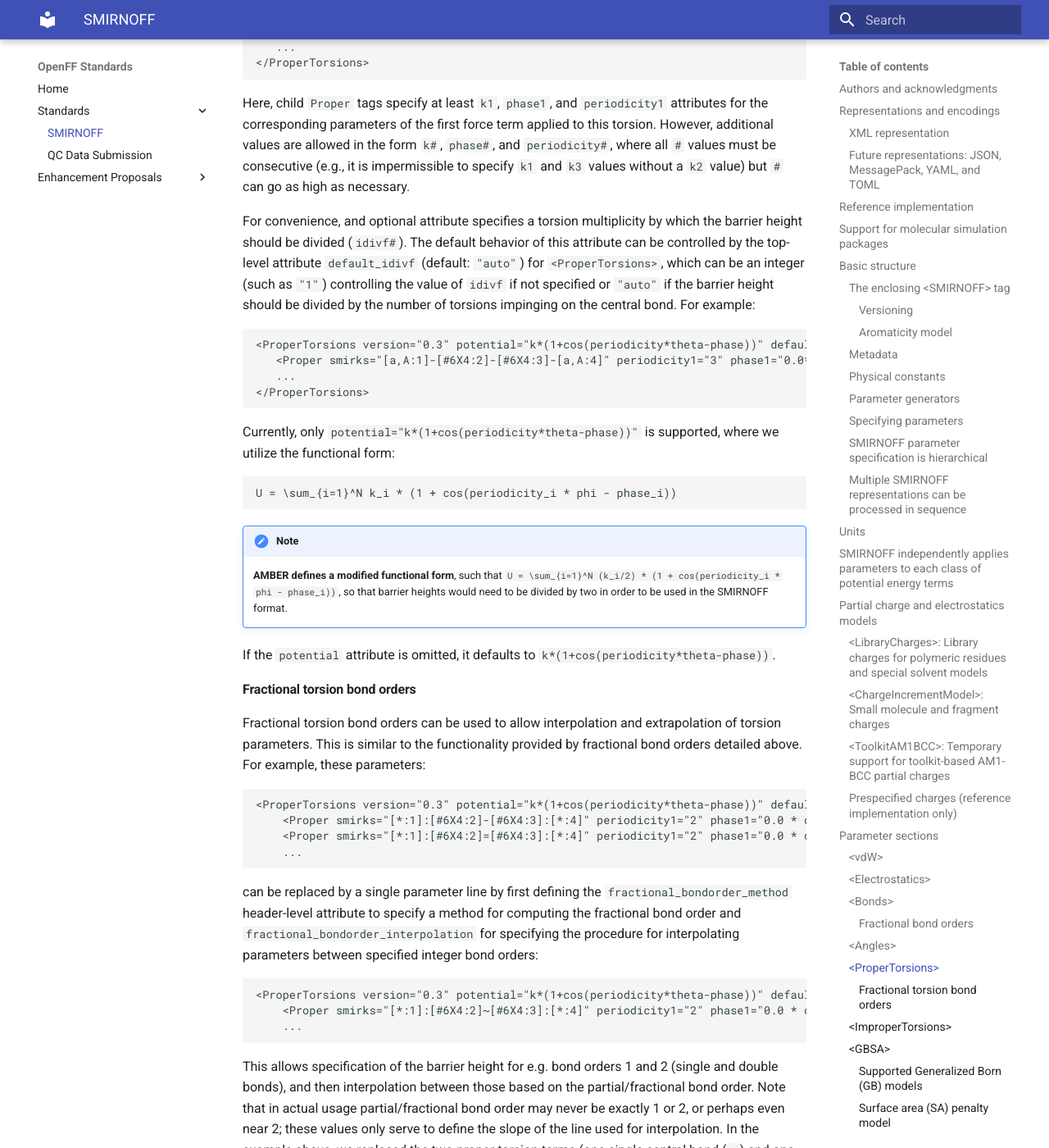
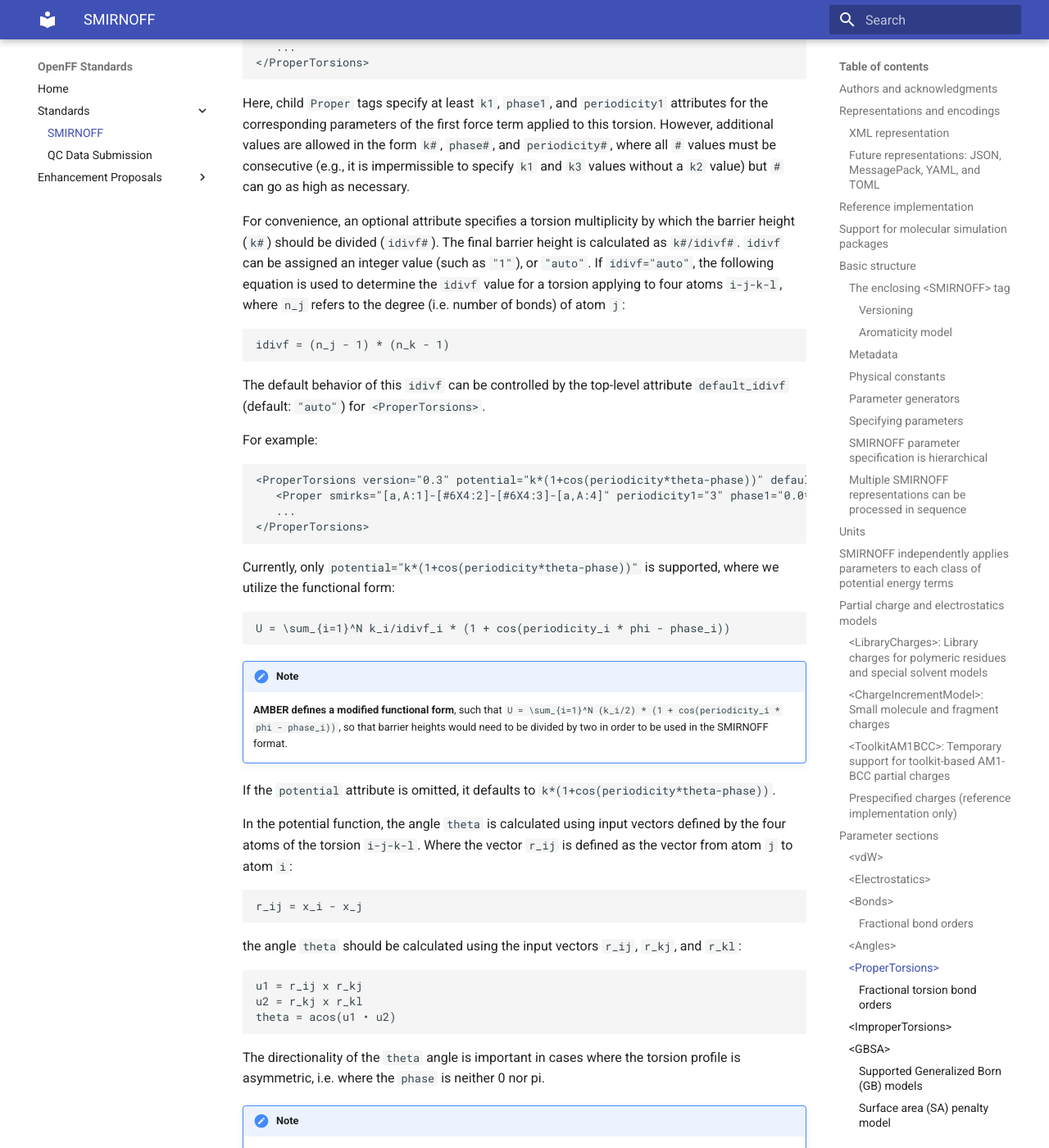
Before and after one commit to openforcefield/standards, an MkDocs documentation site: the page built from docs/standards/smirnoff.md, in a window 1280 px wide and 1400 px high, scrolled down 17027 px. Shown: the whole window at 82% size. Built offline with MkDocs 1.6.1 and Material for MkDocs 9.7.7, drawn with Linux system fonts in a browser that asks for light colours; some of the changed text lies outside the part shown.

Commit message:
add off-ep-10

````diff
--- a/docs/standards/smirnoff.md
+++ b/docs/standards/smirnoff.md
@@ -509,8 +509,15 @@ Proper torsions are specified via a `<ProperTorsions>...</ProperTorsions>` block
 Here, child `Proper` tags specify at least `k1`, `phase1`, and `periodicity1` attributes for the corresponding parameters of the first force term applied to this torsion.
 However, additional values are allowed in the form `k#`, `phase#`, and `periodicity#`, where all `#` values must be consecutive (e.g., it is impermissible to specify `k1` and `k3` values without a `k2` value) but `#` can go as high as necessary.
 
-For convenience, and optional attribute specifies a torsion multiplicity by which the barrier height should be divided (`idivf#`).
-The default behavior of this attribute can be controlled by the top-level attribute `default_idivf` (default: `"auto"`) for `<ProperTorsions>`, which can be an integer (such as `"1"`) controlling the value of `idivf` if not specified or `"auto"` if the barrier height should be divided by the number of torsions impinging on the central bond.
+For convenience, an optional attribute specifies a torsion multiplicity by which the barrier height (``k#``) should be divided (`idivf#`). The final barrier height is calculated as ``k#/idivf#``. ``idivf`` can be assigned an integer value (such as `"1"`), or `"auto"`. If `idivf="auto"`, the following equation is used to determine the ``idivf`` value for a torsion applying to four atoms `i-j-k-l`, where ``n_j`` refers to the degree (i.e. number of bonds) of atom `j`:
+
+```
+idivf = (n_j - 1) * (n_k - 1)
+```
+
+The default behavior of this ``idivf`` can be controlled by the top-level attribute `default_idivf` (default: `"auto"`) for `<ProperTorsions>`.
+
+
 For example:
 ```XML
 <ProperTorsions version="0.3" potential="k*(1+cos(periodicity*theta-phase))" default_idivf="auto">
@@ -521,13 +528,38 @@ For example:
 
 Currently, only `potential="k*(1+cos(periodicity*theta-phase))"` is supported, where we utilize the functional form:
 ```
-U = \sum_{i=1}^N k_i * (1 + cos(periodicity_i * phi - phase_i))
+U = \sum_{i=1}^N k_i/idivf_i * (1 + cos(periodicity_i * phi - phase_i))
 ```
 
 !!! note
     **AMBER defines a modified functional form**, such that `U = \sum_{i=1}^N (k_i/2) * (1 + cos(periodicity_i * phi - phase_i))`, so that barrier heights would need to be divided by two in order to be used in the SMIRNOFF format.
 
 If the `potential` attribute is omitted, it defaults to `k*(1+cos(periodicity*theta-phase))`.
+
+In the potential function, the angle ``theta`` is calculated using input vectors
+defined by the four atoms of the torsion `i-j-k-l`.
+Where the vector ``r_ij`` is defined as the vector from atom `j` to atom `i`:
+```
+r_ij = x_i - x_j
+```
+the angle ``theta`` should be calculated using the input vectors ``r_ij``, ``r_kj``, and ``r_kl``:
+
+```
+u1 = r_ij x r_kj
+u2 = r_kj x r_kl
+theta = acos(u1 • u2)
+```
+
+The directionality of the ``theta`` angle is important in cases where the torsion profile is asymmetric,
+i.e. where the ``phase`` is neither 0 nor pi.
+
+
+!!! note
+    ProperTorsion SMIRKS are always applied assuming that the *match* is symmetric across the central bond.
+    i.e. even if a SMIRKS pattern is written to specifically match atoms `l-k-j-i` in that order,
+    this is treated as equivalent to matching `i-j-k-l`. In implementations where the dihedral angle value
+    depends on the order of atoms, no order is guaranteed and asymmetric torsions may result in
+    undefined behaviour.
 
 
 #### Fractional torsion bond orders
````
Also changed, not shown: docs/enhancement-proposals/off-ep-0010.md (added, +130 -0 lines).
